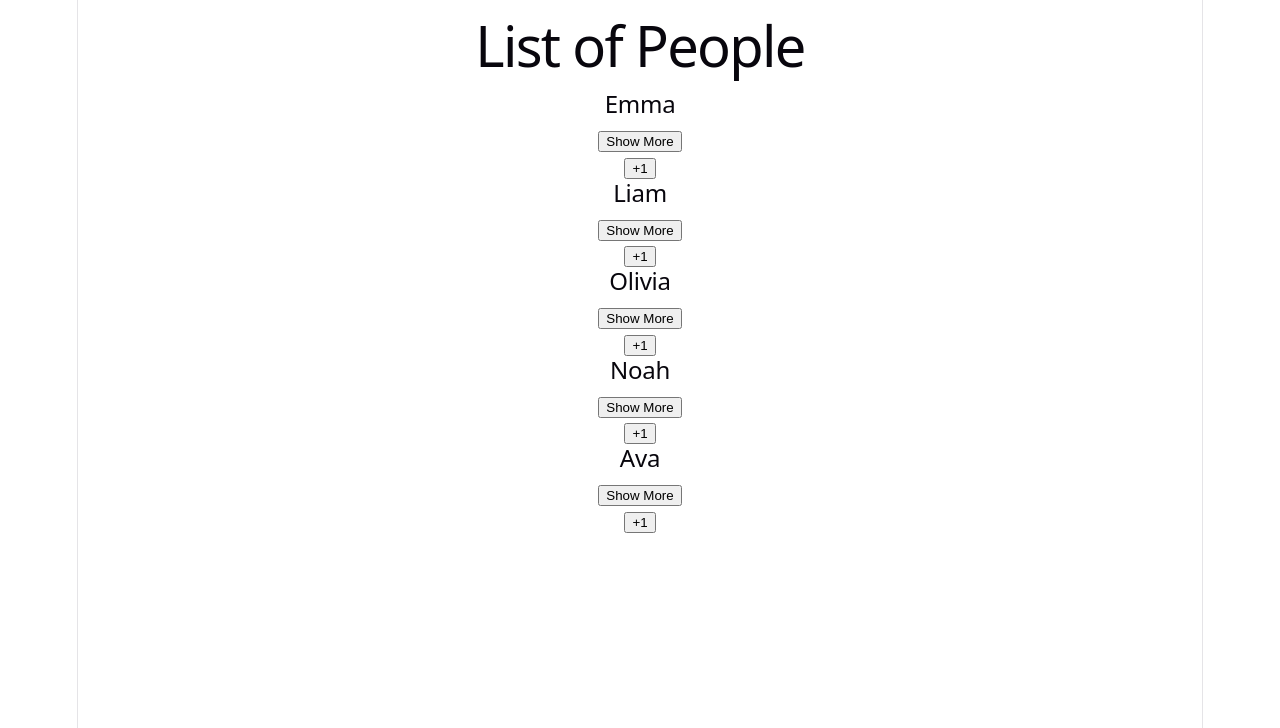
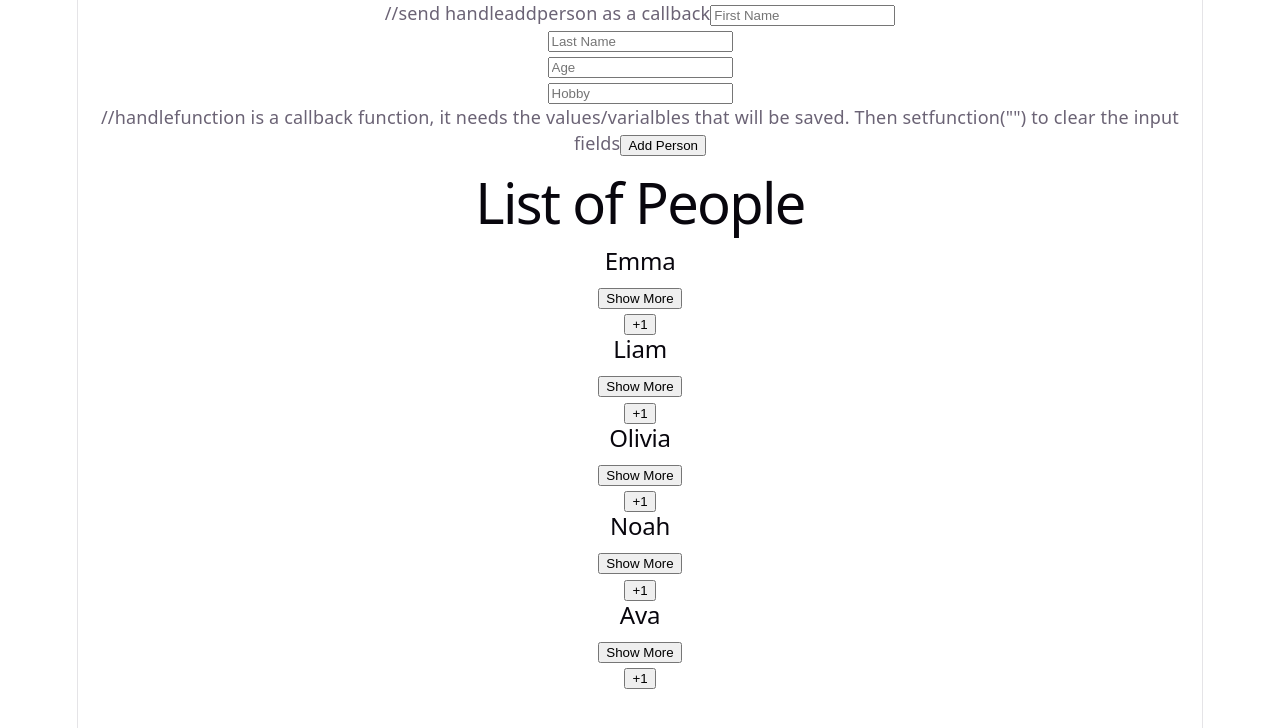
Before and after one commit to BassamR14/JS3-Uppgift3, a React (Vite) app: page / in a window 1280 px wide. Shown: the top 728 px of the page. Built offline with nearby package versions, Linux system fonts and the light colour scheme.

Commit message:
added input fields to add person to the list

```diff
--- a/src/App.jsx
+++ b/src/App.jsx
@@ -1,5 +1,6 @@
 import { useState } from "react";
 import Profile from "./components/Profile";
+import AddPerson from "./components/AddPerson";
 import "./App.css";
 
 function App() {
@@ -36,9 +37,23 @@ function App() {
     },
   ]);
 
+  function handleAddPerson(firstName, lastName, age, hobby) {
+    const newPerson = {
+      firstName,
+      lastName,
+      age,
+      hobby,
+    };
+
+    //Can't mutate state, so use a copy
+    setPeople((people) => [...people, newPerson]);
+  }
+
   return (
     <>
       <div className="App">
+        //send handleaddperson as a callback
+        <AddPerson handleFunction={handleAddPerson} />
         <h1>List of People</h1>
         {people.map((person, i) => (
           <Profile key={i} data={person} />
--- /dev/null
+++ b/src/components/AddPerson.jsx
@@ -0,0 +1,72 @@
+import { useState } from "react";
+
+function AddPerson({ handleFunction }) {
+  const [firstName, setFirstName] = useState("");
+  const [lastName, setLastName] = useState("");
+  const [age, setAge] = useState("");
+  const [hobby, setHobby] = useState("");
+
+  function addFirstName(e) {
+    setFirstName(e.target.value);
+  }
+
+  function addLastName(e) {
+    setLastName(e.target.value);
+  }
+
+  function addAge(e) {
+    //make the value a number so the +1 button works with it, otherwise the value is a string
+    setAge(Number(e.target.value));
+  }
+
+  function addHobby(e) {
+    setHobby(e.target.value);
+  }
+
+  return (
+    <>
+      <input
+        type="text"
+        placeholder="First Name"
+        value={firstName}
+        onChange={addFirstName}
+      />
+      <br />
+      <input
+        type="text"
+        placeholder="Last Name"
+        value={lastName}
+        onChange={addLastName}
+      />
+      <br />
+      <input
+        type="number"
+        placeholder="Age"
+        value={age}
+        onChange={addAge}
+      />{" "}
+      <br />
+      <input
+        type="text"
+        placeholder="Hobby"
+        value={hobby}
+        onChange={addHobby}
+      />{" "}
+      <br />
+      //handlefunction is a callback function, it needs the values/varialbles
+      that will be saved. Then setfunction("") to clear the input fields
+      <button
+        onClick={() => {
+          handleFunction(firstName, lastName, age, hobby);
+          setFirstName("");
+          setLastName("");
+          setAge("");
+          setHobby("");
+        }}>
+        Add Person
+      </button>
+    </>
+  );
+}
+
+export default AddPerson;
--- a/src/components/Profile.jsx
+++ b/src/components/Profile.jsx
@@ -10,6 +10,8 @@ function Profile({ data }) {
     //use setter to change age
     setAge(age + 1);
   }
+
+  function removePerson() {}
 
   return (
     <>
```
